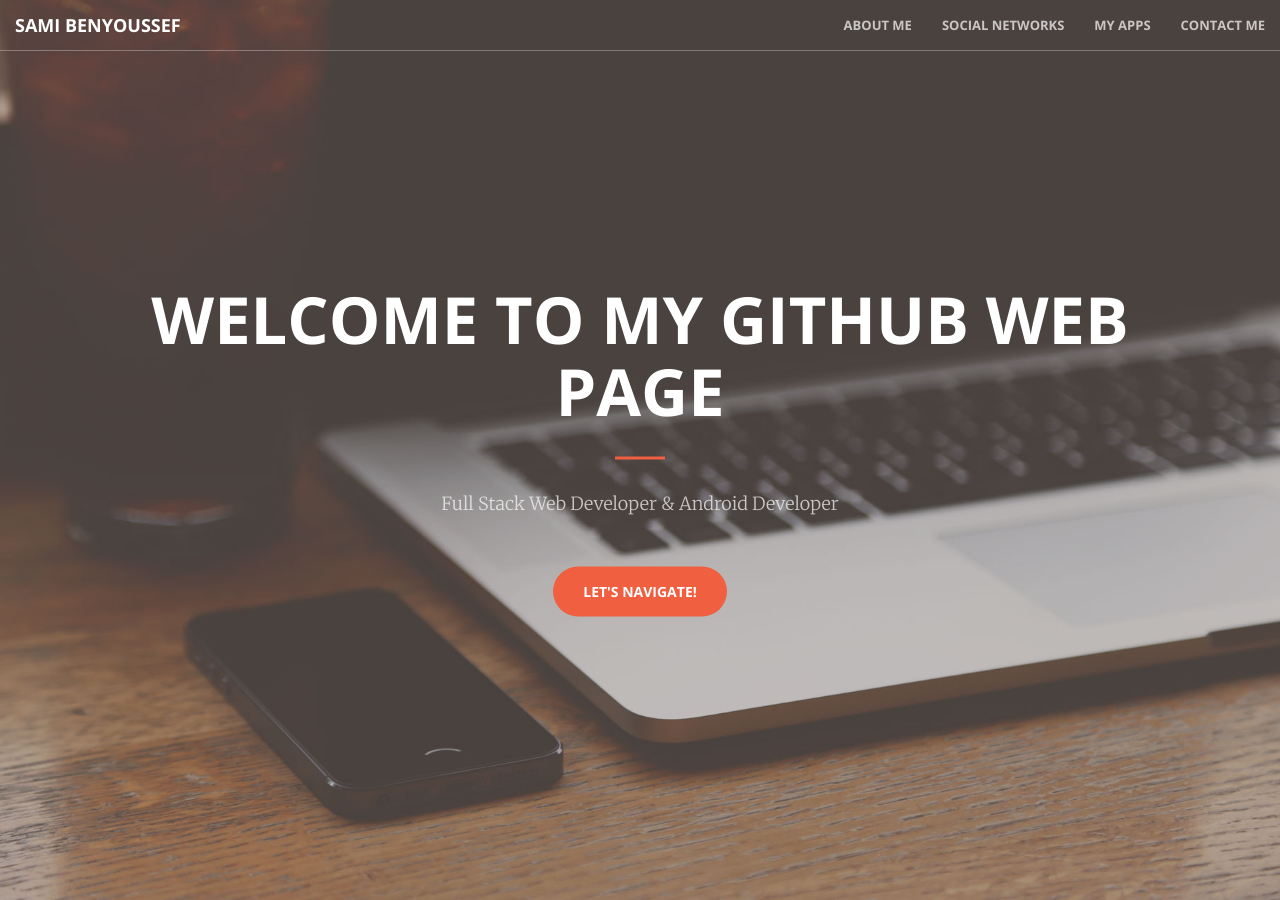
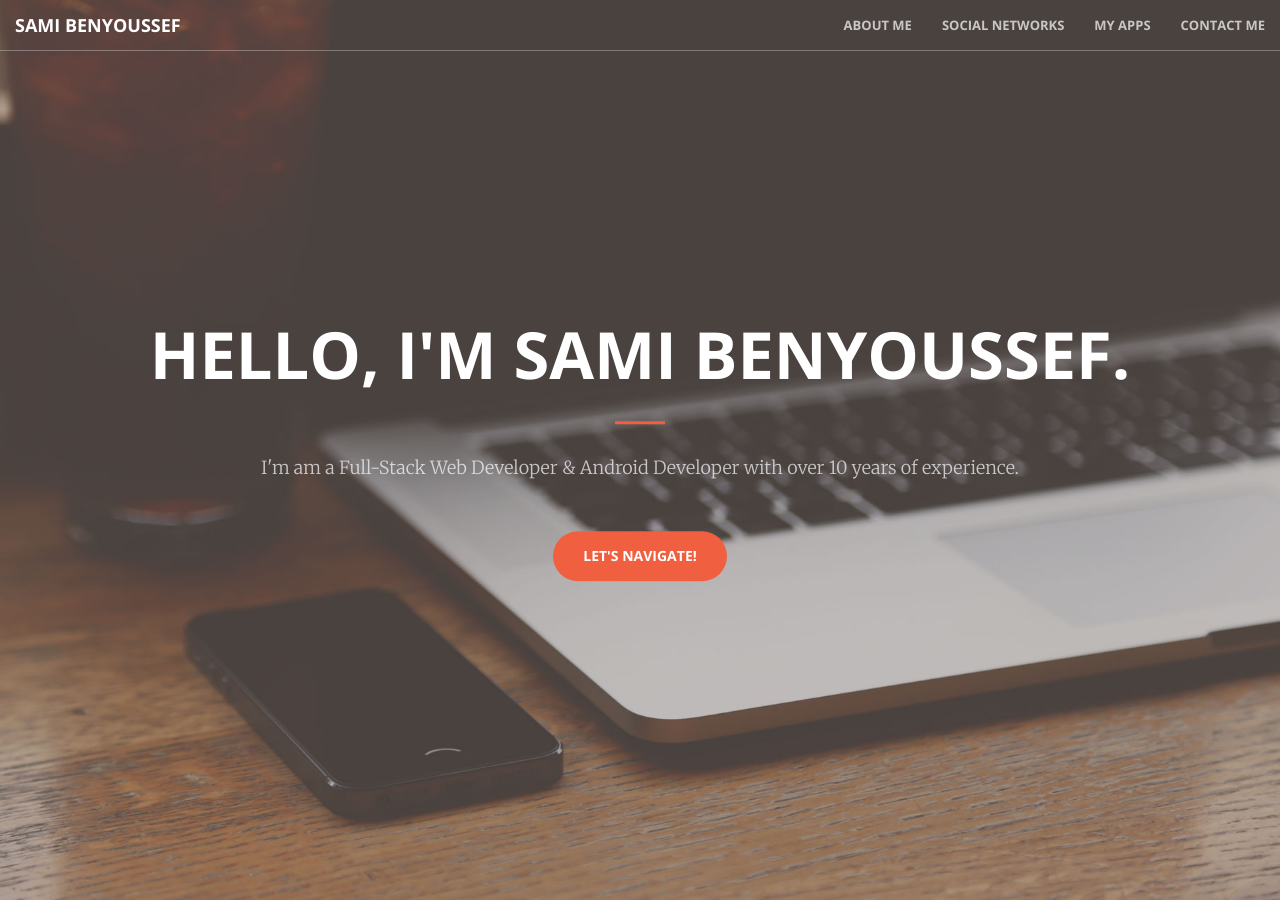
Before and after one commit to samiby/samiby.github.io, a Jekyll site: the page built from index.html, in a window 1280 px wide and 900 px high. Built offline with Jekyll 4.4.1, drawn with Linux system fonts in a browser that asks for light colours.

Commit message:
Update header.html

```diff
--- a/_includes/header.html
+++ b/_includes/header.html
@@ -1,9 +1,9 @@
 <header>
     <div class="header-content">
         <div class="header-content-inner">
-            <h1>Welcome to my Github Web Page</h1>
+            <h1>Hello, I'm Sami Benyoussef.</h1>
             <hr>
-            <p>Full Stack Web Developer & Android Developer</p>
+            <p>I'm am a Full-Stack Web Developer & Android Developer with over 10 years of experience.</p>
             <a href="#about" class="btn btn-primary btn-xl page-scroll">Let's navigate!</a>
         </div>
     </div>
```
